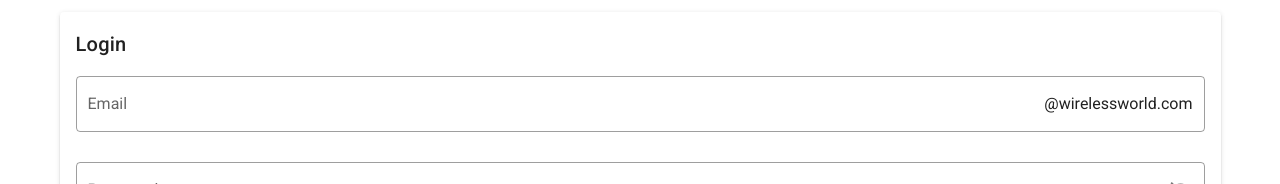
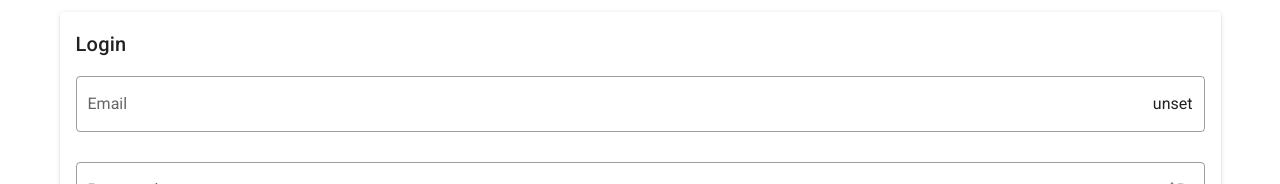
Before and after one commit to ctstewart/dbs-admin-panel, a Vue app: page /#/login in a window 1280 px wide. Shown: the top 184 px of the page. Built offline with nearby package versions, Linux system fonts and the light colour scheme; no server answers.

Commit message:
Made the email input match the env

```diff
--- a/src/views/Login.vue
+++ b/src/views/Login.vue
@@ -3,7 +3,7 @@
 		<v-card>
 			<v-card-title color="indigo">Login</v-card-title>
 			<v-card-text>
-				<v-text-field v-model="email" label="Email" suffix="@wirelessworld.com" outlined></v-text-field>
+				<v-text-field v-model="email" label="Email" :suffix="emailSuffix" outlined></v-text-field>
 				<v-text-field v-model="password" label="Password" :append-icon="showPass ? 'mdi-eye' : 'mdi-eye-off'" :type="showPass ? 'text' : 'password'" @click:append="showPass = !showPass" outlined></v-text-field>
 				<v-btn depressed color="indigo" dark @click="axiosLogin">Login</v-btn>
 			</v-card-text>
@@ -21,7 +21,8 @@
 	data: () => ({
 		email: '',
 		password: '',
-		showPass: false
+		showPass: false,
+		emailSuffix: process.env.VUE_APP_EMAIL_DOMAIN
 	}),
 
 	methods: {
```
